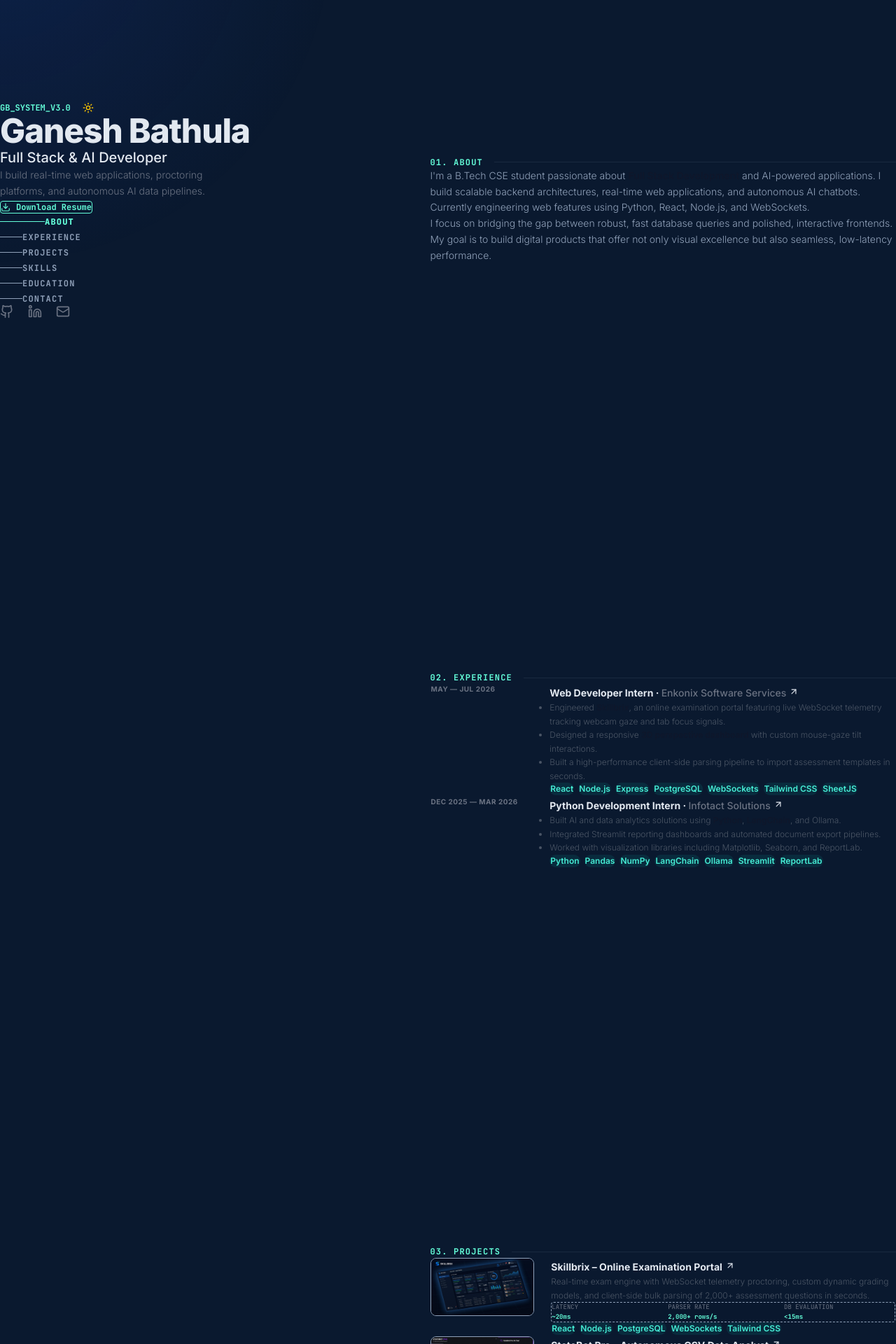
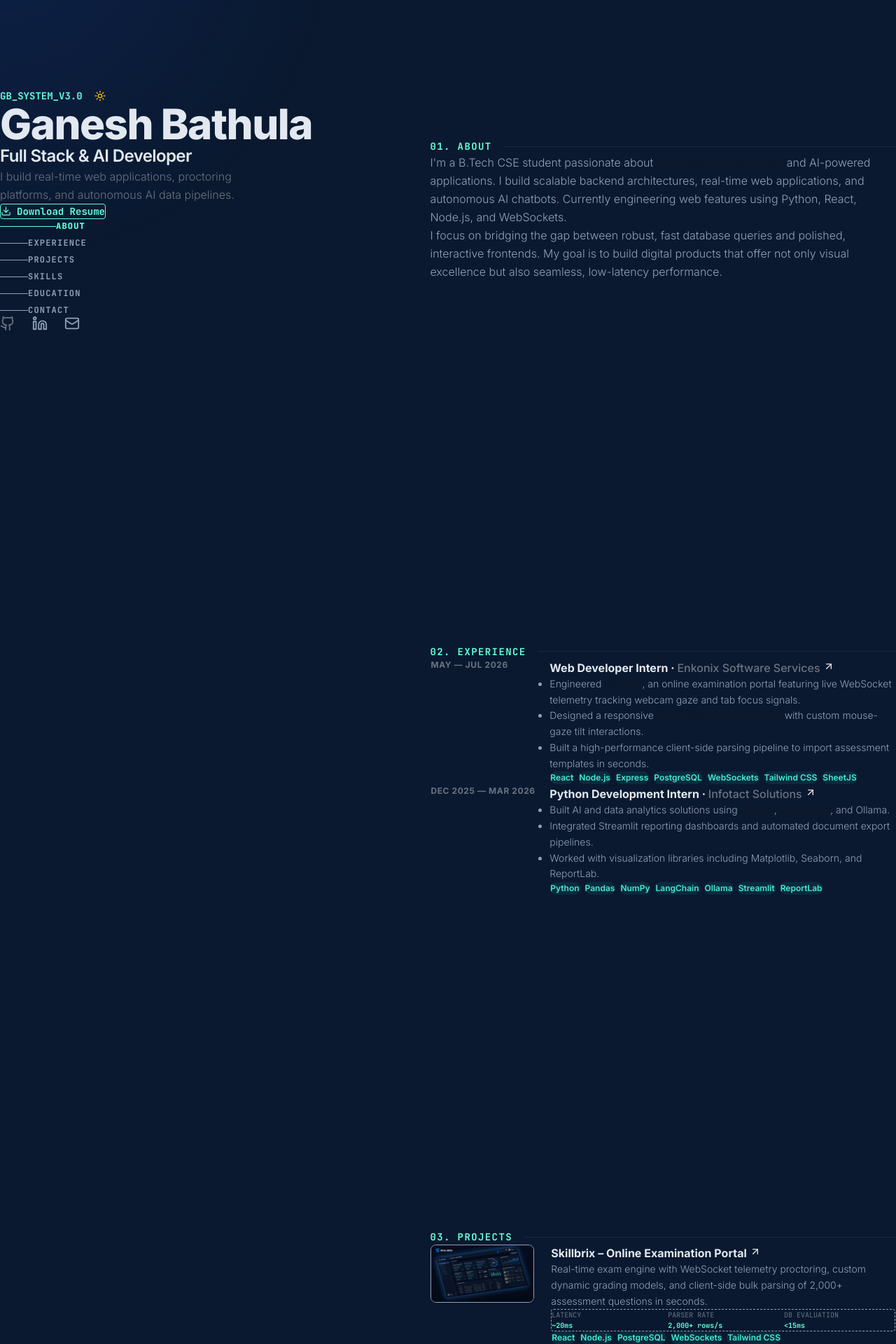
Before and after one commit to Ganesh5710/Portfolio, a Next.js app: page / in a window 1280 px wide. Shown: the part 100-2020 px from the top of the page at 70% size. Built offline with nearby package versions, Linux system fonts and the light colour scheme.

Commit message:
style: increase body, nav link, and heading font sizes across all sections

```diff
--- a/src/app/page.js
+++ b/src/app/page.js
@@ -26,10 +26,10 @@ export default function Home() {
   const [mousePos, setMousePos] = useState({ x: 0, y: 0 });
   const [reducedMotion, setReducedMotion] = useState(false);
 
-  // Pure scroll listener for scroll spying (completely deterministic, avoids IntersectionObserver load races)
+  // Pure scroll listener for scroll spying
   useEffect(() => {
     const handleScroll = () => {
-      const scrollPosition = window.scrollY + window.innerHeight * 0.35; // Trigger offset (center-upper viewport)
+      const scrollPosition = window.scrollY + window.innerHeight * 0.4; // Trigger offset (center viewport)
       let currentSection = 'about';
 
       for (const item of NAV_ITEMS) {
@@ -91,7 +91,7 @@ export default function Home() {
 
   return (
     <div className={`min-h-screen font-sans antialiased transition-colors duration-250 ${
-      isDark ? 'bg-[#0a192f] text-slate-400' : 'bg-slate-55 text-slate-650'
+      isDark ? 'bg-[#0a192f] text-slate-400' : 'bg-slate-50 text-slate-650'
     }`}>
       {/* Brittany Chiang style: Subtle, rich blue-teal radial spotlight */}
       {!reducedMotion && (
@@ -114,11 +114,11 @@ export default function Home() {
            * ==================================================== */}
           <header className="lg:sticky lg:top-0 lg:flex lg:h-screen lg:w-[45%] lg:flex-col lg:justify-center select-none shrink-0 z-40">
             {/* Grouped and centered container */}
-            <div className="flex flex-col justify-center py-6 lg:py-0 space-y-6 lg:space-y-10">
+            <div className="flex flex-col justify-center py-6 lg:py-0 space-y-6 lg:space-y-8">
 
               {/* Header system title & theme toggle */}
               <div className="flex items-center justify-between lg:justify-start lg:gap-4 select-none">
-                <span className="font-mono text-xs font-bold text-[var(--color-accent-teal)]">
+                <span className="font-mono text-sm font-bold text-[var(--color-accent-teal)]">
                   GB_SYSTEM_V3.0
                 </span>
 
@@ -131,15 +131,15 @@ export default function Home() {
                 </button>
               </div>
 
-              {/* Bio Details */}
-              <div className="space-y-3">
-                <h1 className={`text-4xl sm:text-5xl font-extrabold tracking-tight ${isDark ? 'text-slate-200' : 'text-slate-900'}`}>
+              {/* Bio Details (Increased font size for body matching Brittany Chiang's layout) */}
+              <div className="space-y-4">
+                <h1 className={`text-4xl sm:text-5xl lg:text-6xl font-extrabold tracking-tight ${isDark ? 'text-slate-200' : 'text-slate-900'}`}>
                   Ganesh Bathula
                 </h1>
-                <h2 className={`text-lg sm:text-xl font-medium ${isDark ? 'text-slate-200' : 'text-slate-800'}`}>
+                <h2 className={`text-xl sm:text-2xl font-semibold tracking-tight ${isDark ? 'text-slate-200' : 'text-slate-850'}`}>
                   Full Stack & AI Developer
                 </h2>
-                <p className="text-sm font-light leading-relaxed max-w-xs text-gray-500 dark:text-slate-455">
+                <p className="text-base font-light leading-relaxed max-w-sm text-gray-500 dark:text-slate-400">
                   I build real-time web applications, proctoring platforms, and autonomous AI data pipelines.
                 </p>
               </div>
@@ -149,14 +149,14 @@ export default function Home() {
                 <a
                   href="/resume.pdf"
                   download
-                  className="inline-flex items-center gap-2 px-5 py-2.5 rounded border border-[var(--color-accent-teal)] text-[var(--color-accent-teal)] bg-transparent hover:bg-[var(--color-accent-teal-hover)] font-mono text-xs font-bold transition-all focus:ring-2 focus:ring-[var(--color-accent-teal)] outline-none"
+                  className="inline-flex items-center gap-2 px-6 py-3 rounded border border-[var(--color-accent-teal)] text-[var(--color-accent-teal)] bg-transparent hover:bg-[var(--color-accent-teal-hover)] font-mono text-sm font-bold transition-all focus:ring-2 focus:ring-[var(--color-accent-teal)] outline-none"
                 >
-                  <Download size={14} /> Download Resume
+                  <Download size={15} /> Download Resume
                 </a>
               </div>
 
               {/* Mobile Horizontal Nav Menu */}
-              <nav className="flex lg:hidden flex-wrap gap-x-4 gap-y-2 font-mono text-[10px] uppercase tracking-widest pt-2 select-none">
+              <nav className="flex lg:hidden flex-wrap gap-x-4 gap-y-2 font-mono text-xs uppercase tracking-widest pt-2 select-none">
                 {NAV_ITEMS.map((item) => {
                   const isActive = activeSection === item.id;
                   return (
@@ -176,8 +176,8 @@ export default function Home() {
                 })}
               </nav>
 
-              {/* Desktop Navigation Links */}
-              <nav className="hidden lg:flex flex-col gap-1.5 font-mono text-xs pt-4 select-none">
+              {/* Desktop Navigation Links (Increased font size to match reference site) */}
+              <nav className="hidden lg:flex flex-col gap-2 font-mono text-sm pt-4 select-none">
                 {NAV_ITEMS.map((item) => {
                   const isActive = activeSection === item.id;
                   return (
@@ -185,13 +185,13 @@ export default function Home() {
                       key={item.id}
                       href={`#${item.id}`}
                       onClick={(e) => handleAnchorClick(e, item.id)}
-                      className="group flex items-center py-3 cursor-pointer outline-none"
+                      className="group flex items-center py-3.5 cursor-pointer outline-none"
                     >
                       {/* Line expands and highlights in Teal on active state */}
                       <span className={`mr-4 h-px transition-all duration-300 ${
                         isActive
-                          ? 'w-16 bg-[var(--color-accent-teal)]'
-                          : 'w-8 bg-slate-400 dark:bg-slate-650 group-hover:w-16 group-hover:bg-[var(--color-accent-teal)] group-focus-visible:w-16 group-focus-visible:bg-[var(--color-accent-teal)]'
+                          ? 'w-20 bg-[var(--color-accent-teal)]'
+                          : 'w-10 bg-slate-400 dark:bg-slate-650 group-hover:w-20 group-hover:bg-[var(--color-accent-teal)] group-focus-visible:w-20 group-focus-visible:bg-[var(--color-accent-teal)]'
                       }`} />
 
                       <span className={`text-xs font-bold uppercase tracking-widest transition-colors duration-300 ${
@@ -207,7 +207,7 @@ export default function Home() {
               </nav>
 
               {/* Social handles */}
-              <div className="pt-4 flex items-center gap-5 select-none">
+              <div className="pt-4 flex items-center gap-6 select-none">
                 <a
                   href="https://github.com/Ganesh5710"
                   target="_blank"
@@ -215,48 +215,48 @@ export default function Home() {
                   className="text-gray-500 hover:text-slate-950 dark:hover:text-slate-200 transition-colors focus:ring-2 focus:ring-[var(--color-accent-teal)] outline-none rounded p-1"
                   aria-label="Visit Ganesh's GitHub profile"
                 >
-                  <Github size={20} />
+                  <Github size={22} />
                 </a>
                 <a
                   href="https://www.linkedin.com/in/ganeshb57"
                   target="_blank"
                   rel="noopener noreferrer"
-                  className="text-gray-500 hover:text-slate-950 dark:hover:text-slate-200 transition-colors focus:ring-2 focus:ring-[var(--color-accent-teal)] outline-none rounded p-1"
+                  className="text-gray-550 hover:text-slate-950 dark:hover:text-slate-200 transition-colors focus:ring-2 focus:ring-[var(--color-accent-teal)] outline-none rounded p-1"
                   aria-label="Visit Ganesh's LinkedIn profile"
                 >
-                  <Linkedin size={20} />
+                  <Linkedin size={22} />
                 </a>
                 <a
                   href="mailto:ganeshbathula20@gmail.com"
-                  className="text-gray-500 hover:text-slate-950 dark:hover:text-slate-200 transition-colors focus:ring-2 focus:ring-[var(--color-accent-teal)] outline-none rounded p-1"
+                  className="text-gray-550 hover:text-slate-950 dark:hover:text-slate-200 transition-colors focus:ring-2 focus:ring-[var(--color-accent-teal)] outline-none rounded p-1"
                   aria-label="Send email to Ganesh"
                 >
-                  <Mail size={20} />
+                  <Mail size={22} />
                 </a>
               </div>
             </div>
           </header>
 
           {/* ====================================================
-           * RIGHT COLUMN (Full-Screen Sections - about is one page, experience next page)
+           * RIGHT COLUMN (Full-Screen Sections - spacious and centered)
            * ==================================================== */}
           <main className="lg:w-[52%] flex flex-col relative z-20">
-            <section id="about" className="min-h-[85vh] lg:min-h-screen flex flex-col justify-center py-16 lg:py-0 scroll-mt-24">
+            <section id="about" className="min-h-[85vh] lg:min-h-screen flex flex-col justify-center py-20 lg:py-0 scroll-mt-24">
               <About />
             </section>
-            <section id="experience" className="min-h-[85vh] lg:min-h-screen flex flex-col justify-center py-16 lg:py-0 scroll-mt-24">
+            <section id="experience" className="min-h-[85vh] lg:min-h-screen flex flex-col justify-center py-20 lg:py-0 scroll-mt-24">
               <Experience />
             </section>
-            <section id="projects" className="min-h-[85vh] lg:min-h-screen flex flex-col justify-center py-16 lg:py-0 scroll-mt-24">
+            <section id="projects" className="min-h-[85vh] lg:min-h-screen flex flex-col justify-center py-20 lg:py-0 scroll-mt-24">
               <Projects />
             </section>
-            <section id="skills" className="min-h-[85vh] lg:min-h-screen flex flex-col justify-center py-16 lg:py-0 scroll-mt-24">
+            <section id="skills" className="min-h-[85vh] lg:min-h-screen flex flex-col justify-center py-20 lg:py-0 scroll-mt-24">
               <Skills />
             </section>
-            <section id="education" className="min-h-[85vh] lg:min-h-screen flex flex-col justify-center py-16 lg:py-0 scroll-mt-24">
+            <section id="education" className="min-h-[85vh] lg:min-h-screen flex flex-col justify-center py-20 lg:py-0 scroll-mt-24">
               <Education />
             </section>
-            <section id="contact" className="min-h-[85vh] lg:min-h-screen flex flex-col justify-center py-16 lg:py-0 scroll-mt-24">
+            <section id="contact" className="min-h-[85vh] lg:min-h-screen flex flex-col justify-center py-20 lg:py-0 scroll-mt-24">
               <Contact />
             </section>
             <Footer />
--- a/src/components/About.js
+++ b/src/components/About.js
@@ -3,14 +3,14 @@ import React from 'react';
 const About = () => {
   return (
     <div className="space-y-6">
-      {/* Section Title - Visible on Desktop */}
-      <h2 className="text-xs font-mono font-bold text-[var(--color-accent-teal)] uppercase tracking-widest flex items-center gap-4 select-none">
+      {/* Section Title - Increased Font Size */}
+      <h2 className="text-sm font-mono font-bold text-[var(--color-accent-teal)] uppercase tracking-widest flex items-center gap-4 select-none">
         <span>01. ABOUT</span>
         <span className="h-px bg-slate-700/40 dark:bg-slate-800/60 flex-grow"></span>
       </h2>
 
-      {/* Biography */}
-      <div className="text-sm font-sans font-light leading-relaxed space-y-4">
+      {/* Biography - Increased from text-sm to text-base */}
+      <div className="text-base font-sans font-light leading-relaxed space-y-5 text-gray-650 dark:text-slate-400">
         <p>
           I'm a B.Tech CSE student passionate about <span className="font-semibold text-slate-900 dark:text-slate-200">Full Stack Development</span> and AI-powered applications. I build scalable backend architectures, real-time web applications, and autonomous AI chatbots. Currently engineering web features using Python, React, Node.js, and WebSockets.
         </p>
--- a/src/components/Experience.js
+++ b/src/components/Experience.js
@@ -34,36 +34,36 @@ const Experience = () => {
 
   return (
     <div className="space-y-6">
-      {/* Section Title - Visible on Desktop */}
-      <h2 className="text-xs font-mono font-bold text-[var(--color-accent-teal)] uppercase tracking-widest flex items-center gap-4 select-none">
+      {/* Section Title - Increased Font Size */}
+      <h2 className="text-sm font-mono font-bold text-[var(--color-accent-teal)] uppercase tracking-widest flex items-center gap-4 select-none">
         <span>02. EXPERIENCE</span>
         <span className="h-px bg-slate-700/40 dark:bg-slate-800/60 flex-grow"></span>
       </h2>
 
       {/* Experience List */}
-      <div className="space-y-4 group/list">
+      <div className="space-y-6 group/list">
         {EXPERIENCE_DATA.map((exp, index) => (
           <div
             key={index}
-            className={`grid grid-cols-1 md:grid-cols-12 gap-4 p-5 rounded-xl border border-transparent transition-all duration-300 group/item group-hover/list:opacity-50 hover:!opacity-100 ${
+            className={`grid grid-cols-1 md:grid-cols-12 gap-4 p-6 rounded-xl border border-transparent transition-all duration-300 group/item group-hover/list:opacity-50 hover:!opacity-100 ${
               isDark
                 ? 'hover:bg-slate-800/25 hover:border-slate-800/40 hover:shadow-[inset_0_1px_0_0_rgba(148,163,184,0.1)] hover:drop-shadow-lg'
                 : 'hover:bg-white hover:shadow-lg hover:border-slate-200/50'
             }`}
           >
-            {/* Left Column - Dates (3 cols) */}
-            <div className="md:col-span-3 text-[10px] font-sans text-gray-500 dark:text-slate-500 tracking-wider font-bold pt-1 select-none">
+            {/* Left Column - Dates (Increased to text-xs) */}
+            <div className="md:col-span-3 text-xs font-sans text-gray-500 dark:text-slate-500 tracking-wider font-bold pt-1 select-none">
               {exp.period}
             </div>
 
-            {/* Right Column - Work Details (9 cols) */}
-            <div className="md:col-span-9 space-y-2.5">
+            {/* Right Column - Work Details */}
+            <div className="md:col-span-9 space-y-3">
               <div>
                 <a
                   href={exp.link}
                   target="_blank"
                   rel="noopener noreferrer"
-                  className={`inline-flex items-baseline gap-1 font-bold text-sm hover:text-[var(--color-accent-teal)] dark:hover:text-[var(--color-accent-teal)] transition-colors focus:ring-1 focus:ring-[var(--color-accent-teal)] outline-none rounded group/link ${
+                  className={`inline-flex items-baseline gap-1 font-bold text-base hover:text-[var(--color-accent-teal)] dark:hover:text-[var(--color-accent-teal)] transition-colors focus:ring-1 focus:ring-[var(--color-accent-teal)] outline-none rounded group/link ${
                     isDark ? 'text-slate-200' : 'text-slate-900'
                   }`}
                 >
@@ -71,19 +71,20 @@ const Experience = () => {
                     {exp.role} · <span className="font-medium text-gray-500 dark:text-gray-400">{exp.company}</span>
                   </span>
                   <ArrowUpRight
-                    size={14}
+                    size={16}
                     className="inline-block shrink-0 transition-transform group-hover/item:translate-x-1 group-hover/item:-translate-y-1 group-focus-visible:translate-x-1 group-focus-visible:-translate-y-1"
                   />
                 </a>
               </div>
 
-              <ul className="list-disc pl-4 space-y-1.5 text-xs text-gray-600 dark:text-slate-400 font-sans font-light leading-relaxed">
+              {/* Bullet Points - Increased to text-sm */}
+              <ul className="list-disc pl-4 space-y-2 text-sm text-gray-650 dark:text-slate-400 font-sans font-light leading-relaxed">
                 {exp.bullets.map((bullet, i) => (
                   <li key={i}>{bullet}</li>
                 ))}
               </ul>
 
-              {/* Stack Pills */}
+              {/* Stack Pills (text-xs) */}
               <div className="flex flex-wrap gap-1.5 pt-2 select-none">
                 {exp.stack.map((tech, i) => (
                   <span
--- a/src/components/Projects.js
+++ b/src/components/Projects.js
@@ -37,24 +37,24 @@ const Projects = () => {
 
   return (
     <div className="space-y-6">
-      {/* Section Title - Visible on Desktop */}
-      <h2 className="text-xs font-mono font-bold text-[var(--color-accent-teal)] uppercase tracking-widest flex items-center gap-4 select-none">
+      {/* Section Title - Increased Font Size */}
+      <h2 className="text-sm font-mono font-bold text-[var(--color-accent-teal)] uppercase tracking-widest flex items-center gap-4 select-none">
         <span>03. PROJECTS</span>
         <span className="h-px bg-slate-700/40 dark:bg-slate-800/60 flex-grow"></span>
       </h2>
 
       {/* Projects List */}
-      <div className="space-y-4 group/list">
+      <div className="space-y-6 group/list">
         {PROJECTS_DATA.map((proj, index) => (
           <article
             key={index}
-            className={`grid grid-cols-1 md:grid-cols-12 gap-6 p-5 rounded-xl border border-transparent transition-all duration-300 group/item group-hover/list:opacity-50 hover:!opacity-100 ${
+            className={`grid grid-cols-1 md:grid-cols-12 gap-6 p-6 rounded-xl border border-transparent transition-all duration-300 group/item group-hover/list:opacity-50 hover:!opacity-100 ${
               isDark
                 ? 'hover:bg-slate-800/25 hover:border-slate-800/40 hover:shadow-[inset_0_1px_0_0_rgba(148,163,184,0.1)] hover:drop-shadow-lg'
                 : 'hover:bg-white hover:shadow-lg hover:border-slate-200/50'
             }`}
           >
-            {/* Left Thumbnail (3 cols) using Next.js Image component */}
+            {/* Left Thumbnail (3 cols) */}
             <div className="md:col-span-3 shrink-0 select-none">
               <div className="aspect-[16/9] w-full max-w-[150px] md:max-w-none rounded-lg overflow-hidden border border-slate-750/20 dark:border-slate-800/50 bg-black/10 dark:bg-white/5 relative">
                 <Image
@@ -70,30 +70,31 @@ const Projects = () => {
             </div>
 
             {/* Right Details (9 cols) */}
-            <div className="md:col-span-9 space-y-2.5">
+            <div className="md:col-span-9 space-y-3">
               <div>
                 <a
                   href={proj.github}
                   target="_blank"
                   rel="noopener noreferrer"
-                  className={`inline-flex items-baseline gap-1 font-bold text-sm hover:text-[var(--color-accent-teal)] dark:hover:text-[var(--color-accent-teal)] transition-colors focus:ring-1 focus:ring-[var(--color-accent-teal)] outline-none rounded group/link ${
+                  className={`inline-flex items-baseline gap-1 font-bold text-base hover:text-[var(--color-accent-teal)] dark:hover:text-[var(--color-accent-teal)] transition-colors focus:ring-1 focus:ring-[var(--color-accent-teal)] outline-none rounded group/link ${
                     isDark ? 'text-slate-200' : 'text-slate-900'
                   }`}
                 >
                   <span>{proj.title}</span>
                   <ArrowUpRight
-                    size={14}
+                    size={16}
                     className="inline-block shrink-0 transition-transform group-hover/item:translate-x-1 group-hover/item:-translate-y-1 group-focus-visible:translate-x-1 group-focus-visible:-translate-y-1"
                   />
                 </a>
               </div>
 
-              <p className="text-xs text-gray-600 dark:text-slate-400 font-sans font-light leading-relaxed">
+              {/* Description - Increased to text-sm */}
+              <p className="text-sm text-gray-655 dark:text-slate-400 font-sans font-light leading-relaxed">
                 {proj.description}
               </p>
 
-              {/* Metrics dashboard */}
-              <div className="grid grid-cols-3 gap-2 bg-black/[0.02] dark:bg-white/[0.02] border border-dashed blueprint-border rounded p-2 select-none font-mono text-[9px]">
+              {/* Metrics dashboard - text-xs */}
+              <div className="grid grid-cols-3 gap-2 bg-black/[0.02] dark:bg-white/[0.02] border border-dashed blueprint-border rounded p-2.5 select-none font-mono text-[10px]">
                 {proj.metrics.map((metric, mi) => (
                   <div key={mi} className="space-y-0.5">
                     <div className="text-gray-500 truncate">{metric.label}</div>
@@ -104,7 +105,7 @@ const Projects = () => {
                 ))}
               </div>
 
-              {/* Stack Pills (sans-serif) */}
+              {/* Stack Pills (text-xs) */}
               <div className="flex flex-wrap gap-1.5 pt-2 select-none">
                 {proj.tech.map((tech, i) => (
                   <span
```
Also changed, not shown: src/components/Contact.js (+16 -16 lines), src/components/Education.js (+9 -9 lines), src/components/Skills.js (+11 -11 lines).
